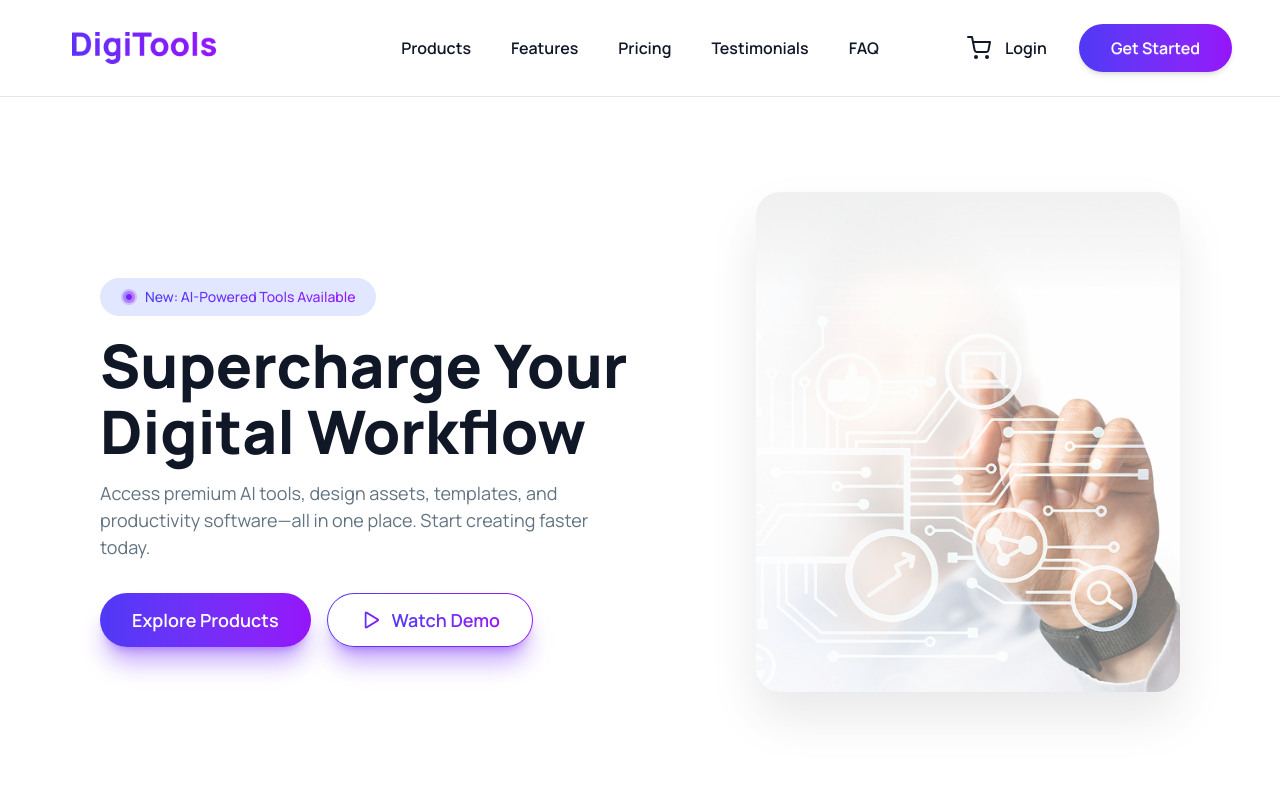
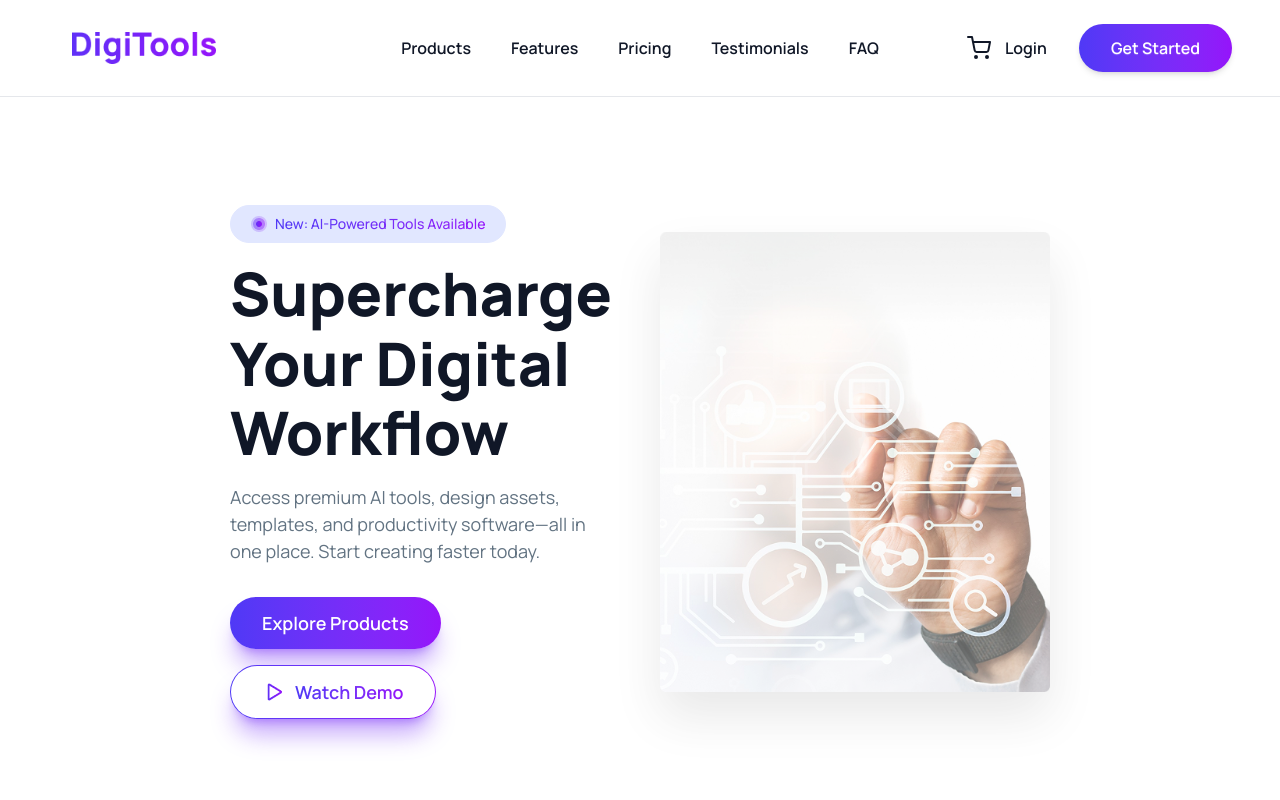
Before and after one commit to shompadmbd-sketch/B13-A6-DigitalTools-Platform, a React (Vite) app: page / in a window 1280 px wide. Shown: the top 800 px of the page. Built offline with nearby package versions, Linux system fonts and the light colour scheme.

Commit message:
perform final checks

```diff
--- a/src/component/Banner/Banner.jsx
+++ b/src/component/Banner/Banner.jsx
@@ -7,9 +7,11 @@ const Banner = () => {
     return (
         <div className="relative min-h-162.5 flex items-center overflow-hidden mt-20 mb-20 sm:mt-15 md:mt-36 lg:mt-10">
 
-            <div className="mx-auto flex flex-col-reverse lg:grid lg:grid-cols-2 gap-5 items-center relative z-10 px-4 md:px-8 lg:px-12 xl:px-[100px] min-[1556px]:px-[250px] w-full max-w-[1920px]">
+            {/* Desktop UI 100% Original Rakha Hoyeche (230px padding preserved) */}
+            <div className="mx-auto flex flex-col-reverse lg:grid lg:grid-cols-2 gap-10 items-center relative z-10 px-4 md:px-8 lg:px-12 xl:px-[230px] min-[1556px]:px-[250px]">
 
-                <div className="space-y-4 text-center lg:text-left flex flex-col items-center lg:items-start w-full">
+                {/* Left Content */}
+                <div className="space-y-4 text-center lg:text-left flex flex-col items-center lg:items-start">
 
                     <div className="inline-flex items-center gap-2 bg-[#E1E7FF] border border-[#E1E7FF] text-sm px-5 py-2 rounded-full">
                         <span><img src={CircleImg} alt="" /></span>
@@ -18,7 +20,8 @@ const Banner = () => {
                         </span>
                     </div>
 
-                    <h1 className="text-4xl lg:text-[60px] min-[1300px]:max-[1555px]:text-[52px] min-[1556px]:text-[40px] font-extrabold leading-[1.1] text-[#101727]">
+                    {/* Desktop e 60px thakbe, Tablet/Mobile e 2-line thakbe */}
+                    <h1 className="text-4xl lg:text-[60px] font-extrabold leading-[1.16] text-[#101727]">
                         Supercharge Your
                         <br className="block lg:hidden" />
                         <span className="">
@@ -48,11 +51,11 @@ const Banner = () => {
                     </div>
                 </div>
 
-
-                <div className="relative flex justify-center lg:justify-end w-full lg:mt-[-40px] pb-10 lg:pb-0">
-                    <div className="relative w-full max-w-[650px] lg:max-w-none flex justify-center lg:justify-end">
+                {/* Right Image: Margin Adjustment Shudhu Tablet/Mobile er jonno */}
+                <div className="relative flex justify-center lg:justify-end mt-0 lg:mt-0 pb-10 lg:pb-0">
+                    <div className="relative w-full max-w-[500px] lg:max-w-none">
                         <img
-                            className="relative h-auto lg:h-[450px] xl:h-[500px] min-[1556px]:h-130 w-full lg:w-auto object-contain drop-shadow-2xl rounded-3xl animate-pulse"
+                            className="relative h-auto lg:h-130 w-full object-contain drop-shadow-2xl rounded-3xl animate-pulse"
                             src={BannerImage}
                             alt="AI Models Banner"
                         />
```
